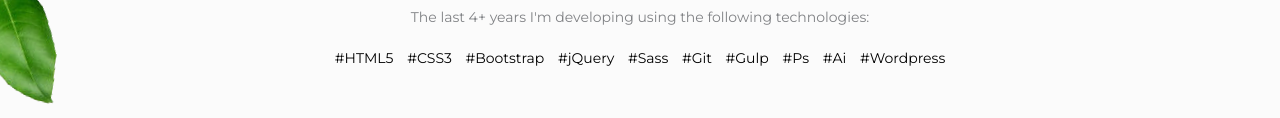
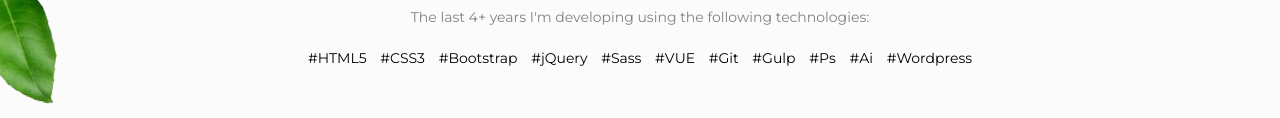
Before and after one commit to sv-e/sv-e.github.io, a plain HTML site: page en.html in a window 1280 px wide. Shown: the part 760-878 px from the top of the page. Drawn offline with Linux system fonts and the light colour scheme; animation ran at ten frames a second; a script that the page names is missing.

Commit message:
Update en.html

```diff
--- a/en.html
+++ b/en.html
@@ -206,6 +206,8 @@
                                 <span class="skills-link">#jQuery</span>
 
                                 <span class="skills-link">#Sass</span>
+
+                                <span class="skills-link" data-tipso="Progressive JS framework">#VUE</span>
 
                                 <span class="skills-link" data-tipso="Version control system">#Git</span>
 
```
